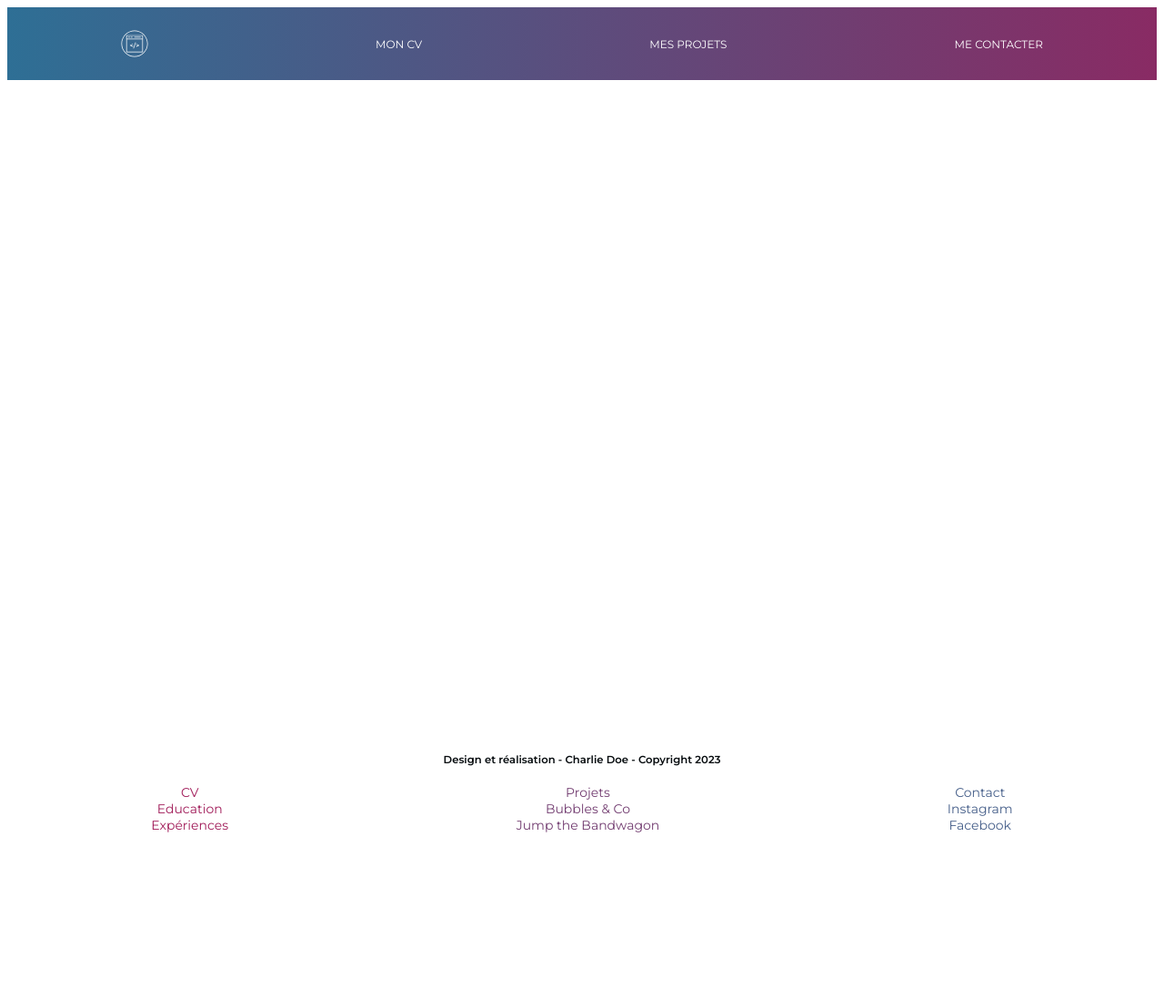
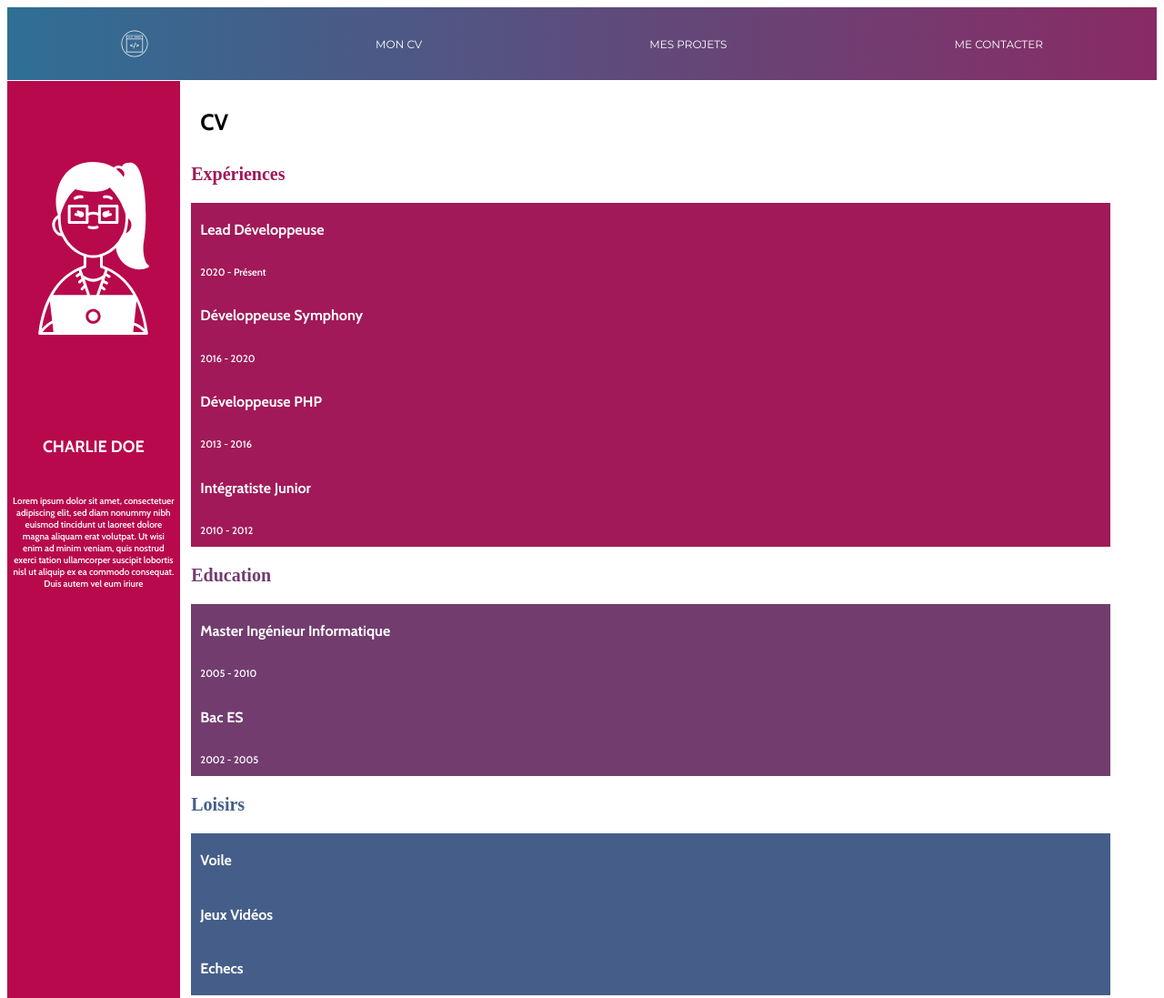
Before and after one commit to AntoineC35/bre01-ran-j16, a plain HTML site: page CV.html in a window 1280 px wide. Shown: the top 1097 px of the page at 91% size. Before the commit the page ends 916 px from the top, so only its background shows below. Drawn offline with nearby package versions, Linux system fonts and the light colour scheme.

Commit message:
pause gouter - Bonus 5

```diff
--- a/CV.html
+++ b/CV.html
@@ -17,8 +17,42 @@
         <a href="google.fr">ME CONTACTER</a>
     </header>
     <section class="grid">
-        <div class="col-1"></div>
-        <div class="col-2"></div>
+        <div class="col-1">
+            <div class="face"></div>
+            <h6>CHARLIE DOE</h6>
+            <p>Lorem ipsum dolor sit amet, consectetuer adipiscing elit,
+            sed diam nonummy nibh euismod tincidunt ut laoreet dolore
+            magna aliquam erat volutpat. Ut wisi enim ad minim veniam,
+            quis nostrud exerci tation ullamcorper suscipit lobortis nisl
+            ut aliquip ex ea commodo consequat. Duis autem vel eum iriure</p>
+        </div>
+        <div class="col-2">
+            <h2>CV</h2>
+            <h3 id="expeH3">Expériences</h3>
+            <div class="blockCV" id="experience">
+                <h4>Lead Développeuse</h4>
+                <p>2020 - Présent</p>
+                <h4>Développeuse Symphony</h4>
+                <p>2016 - 2020</p>
+                <h4>Développeuse PHP</h4>
+                <p>2013 - 2016</p>
+                <h4>Intégratiste Junior</h4>
+                <p>2010 - 2012</p>
+            </div>
+            <h3 id="eduH3">Education</h3>
+            <div class="blockCV" id="education">
+                <h4>Master Ingénieur Informatique</h4>
+                <p>2005 - 2010</p>
+                <h4>Bac ES</h4>
+                <p>2002 - 2005</p>
+            </div>
+            <h3 id="loiH3">Loisirs</h3>
+            <div class="blockCV" id="loisirs">
+                <h4>Voile</h4>
+                <h4>Jeux Vidéos</h4>
+                <h4>Echecs</h4>
+            </div>
+        </div>
     </section>
     <footer>
         <h5>Design et réalisation - Charlie Doe - Copyright 2023</h5>
@@ -40,4 +74,7 @@
         </div>
         </section>
 </footer>
+<script type="module" src="assets/js/main.js"></script>
 </body>
+
+</html>
--- a/assets/css/style.css
+++ b/assets/css/style.css
@@ -92,6 +92,7 @@ h2 {
     margin-top: 0%;
     margin-bottom: 3%;
 }
+
 .projetBox {
     color: white;
     display: flex;
@@ -163,16 +164,98 @@ h5 {
 
 .grid {
     display: flex;
-    justify-content: space-between;
-    height: 90vh;
+    border-bottom: 1px solid black;
+
 }
 
 .col-1 {
+    font-family: "Cabin";
     width: 15%;
-    height: 100%;
+    height: 110rem;
+    background-color: #b8094c;
+}
+.col-1 h6 {
+    font-size: 1.8rem;
+    text-align: center;
+    color: white;
+}
+.col-1 p {
+    text-align: center;
+    color: white;
+    margin-left: 3%;
+    margin-right: 3%;
 }
 
 .col-2 {
-    width 80%;
+    width: 80%;
     height: 100%;
+    margin-left: 1%;
+
 }
+
+.col-2 h2 {
+    color: black;
+    font-size: 2.5rem;
+    margin-left: 1%;
+    margin-top: 3%;
+}
+
+.face {
+    width: 100%;
+    height: 30%;
+    background-image: url("../img/developer.svg");
+    background-size: 100%;
+    background-position: center;
+    background-repeat: no-repeat;
+    margin-top: 10%;
+}
+
+.blockCV {
+    color: white;
+    display: flex;
+    flex-direction: column;
+}
+
+#education {
+    background-color:#723c6f;
+}
+
+#eduH3 {
+    color: #723c6f;
+    font-size: 2rem;
+}
+
+#experience {
+    background-color: #a11958;
+}
+
+#expeH3 {
+    color: #a11958;
+    font-size: 2rem;
+}
+
+#loisirs {
+    background-color: #455e89;
+}
+
+.blockCV h4 {
+    font-family: "Cabin";
+    margin-left: 1%;
+    font-size: 1.6rem;
+    font-weight: 700;
+    margin-bottom: 2%;
+    margin-top: 2%;
+}
+
+.blockCV p {
+    font-family: "Cabin";
+    margin-left: 1%;
+    font-size: 1.1rem;
+    font-weight: 500;
+    margin-top: 1%;
+}
+
+#loiH3 {
+    color: #455e89;
+    font-size: 2rem;
+}
--- /dev/null
+++ b/assets/js/main.js
@@ -0,0 +1,10 @@
+document.addEventListener("DOMContentLoaded", function() {
+  const h4Elements = document.querySelectorAll("body > section > div.col-2 > h4");
+
+  h4Elements.forEach(function(h4) {
+    h4.addEventListener("click", function() {
+      alert("You clicked on " + h4.textContent);
+      console.log(h4.textContent);
+    });
+  });
+});
```
Also changed, not shown: index.html (+1 -0 lines), assets/img/developer.svg (added).
